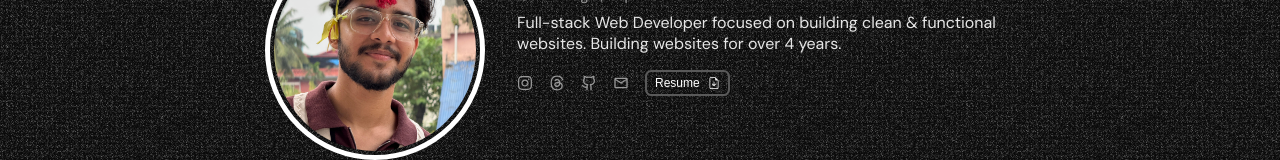
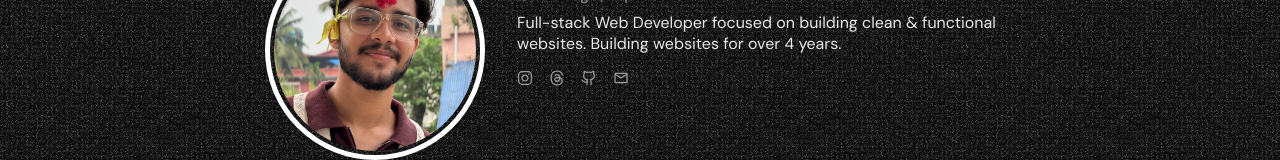
Before and after one commit to AshirAg/ashirs-portfolio, a React (Vite) app in the folder frontend/: page / in a window 1280 px wide. Shown: the part 161-321 px from the top of the page. Built offline with nearby package versions, Linux system fonts and the light colour scheme.

Commit message:
Updated Files - Aug 12, TUE

```diff
--- a/frontend/src/components/micro-components/profileInfo/ProfileInfo.jsx
+++ b/frontend/src/components/micro-components/profileInfo/ProfileInfo.jsx
@@ -15,7 +15,7 @@ function ProfileInfo(){
             <p className={styles.desc}>Full-stack Web Developer focused on building clean & functional websites. Building websites for over 4 years.</p>
             <div className={styles.links}>
                 <Links />
-                <Button className='sm button_primary' icon={<BsFileEarmarkArrowDown />}>Resume</Button>
+                {/* <Button className='sm button_primary' icon={<BsFileEarmarkArrowDown />}>Resume</Button> */}
             </div>
         </div>
         </>
```
